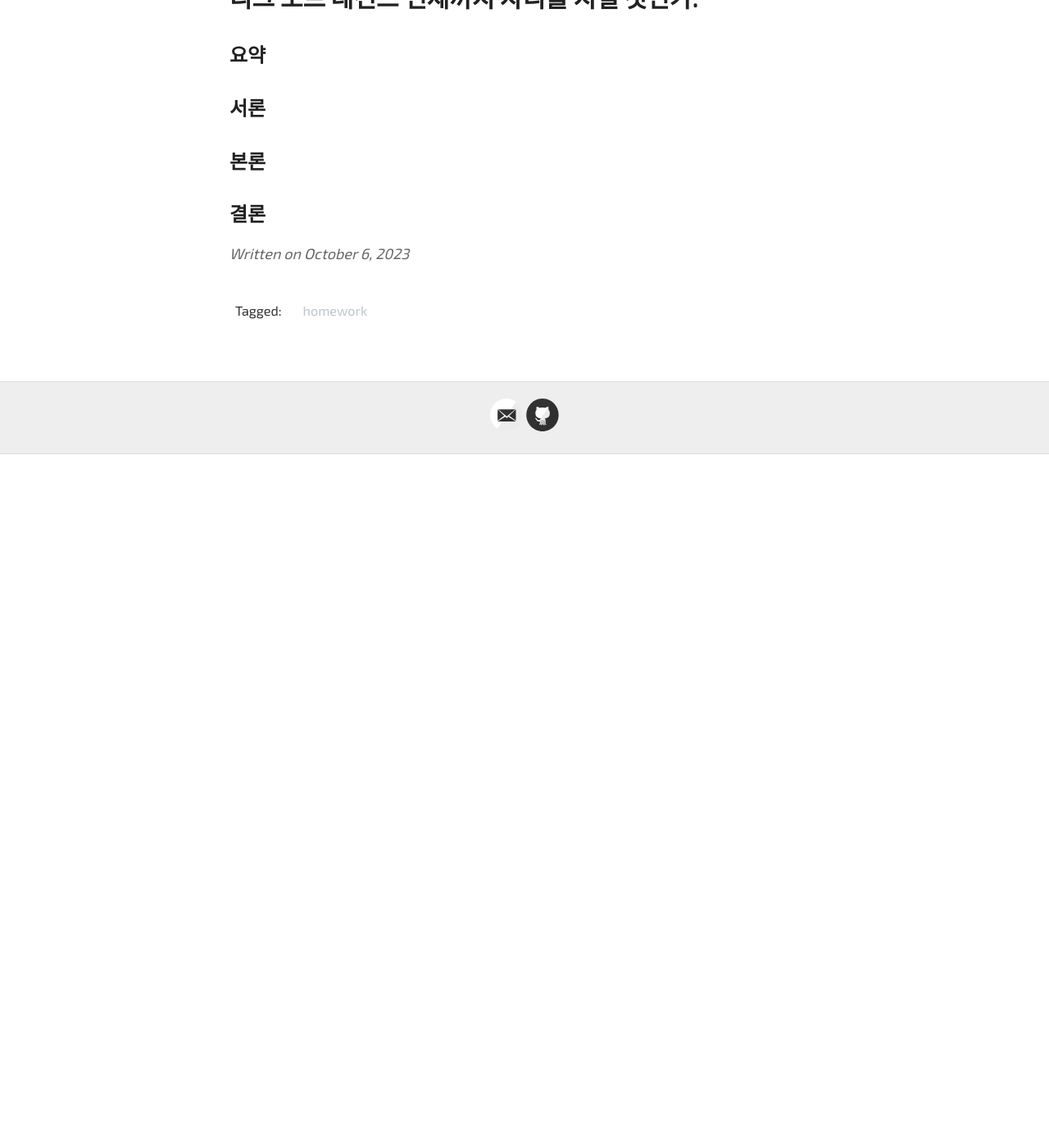
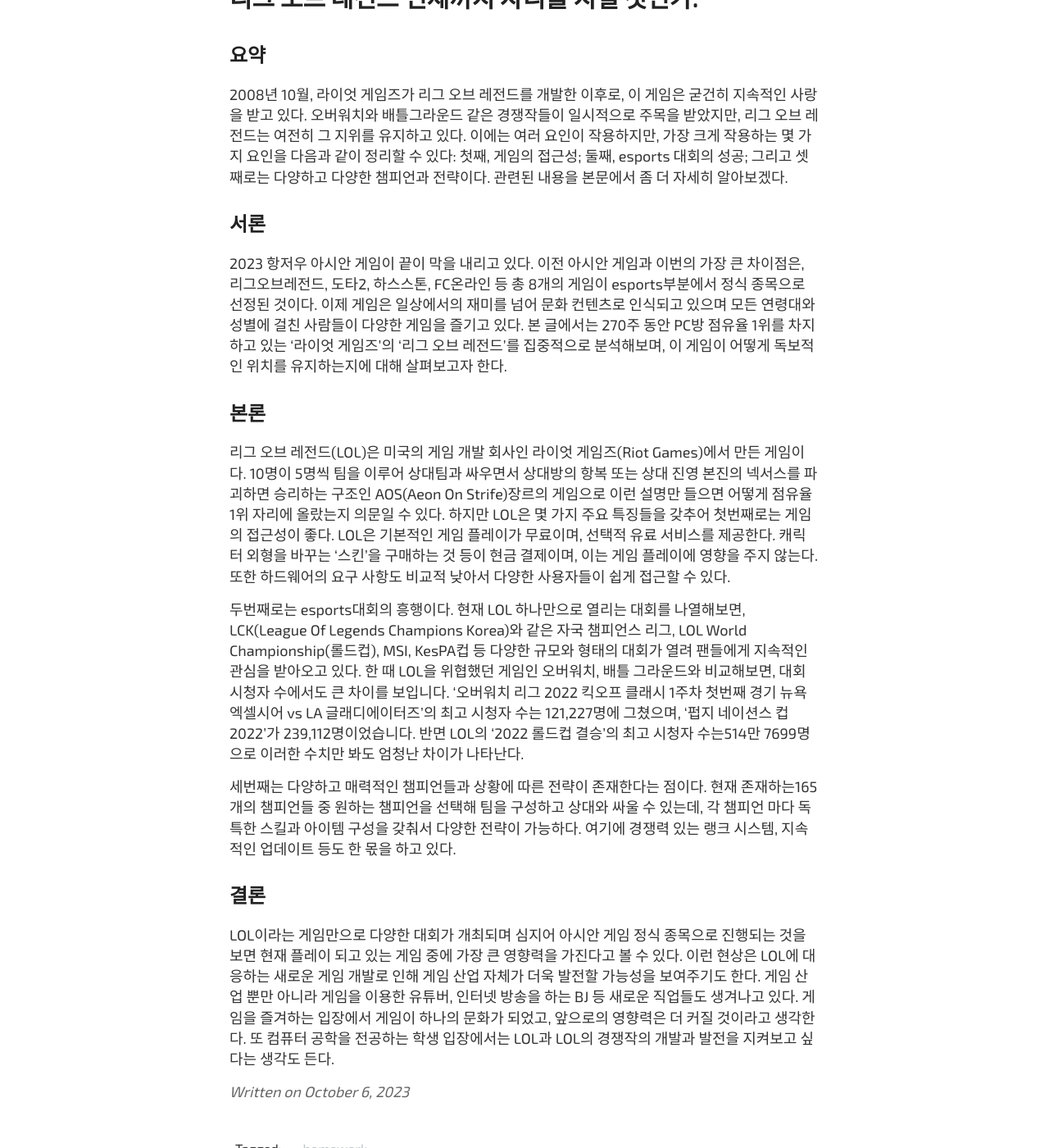
Before and after one commit to Bae-JunSeok/Bae-JunSeok.github.io, a Jekyll site: the page built from _posts/2023-10-06-homework.md, in a window 1280 px wide and 1400 px high, scrolled down 270 px. Shown: the whole window at 82% size. Built offline with Jekyll 4.4.1, drawn with Linux system fonts in a browser that asks for light colours; some web fonts are replaced; before the commit the page ends 900 px from its top, so only the background shows below that.

Commit message:
feat: 과제 수정1

```diff
--- a/_posts/2023-10-06-homework.md
+++ b/_posts/2023-10-06-homework.md
@@ -8,9 +8,20 @@
 # 리그 오브 레전드 언제까지 자리를 지킬 것인가.
 
 ## 요약
+ 2008년 10월, 라이엇 게임즈가 리그 오브 레전드를 개발한 이후로, 이 게임은 굳건히 지속적인 사랑을 받고 있다. 오버워치와 배틀그라운드 같은 경쟁작들이 일시적으로 주목을 받았지만, 리그 오브 레전드는 여전히 그 지위를 유지하고 있다. 이에는 여러 요인이 작용하지만, 가장 크게 작용하는 몇 가지 요인을 다음과 같이 정리할 수 있다: 첫째, 게임의 접근성; 둘째, esports 대회의 성공; 그리고 셋째로는 다양하고 다양한 챔피언과 전략이다. 관련된 내용을 본문에서 좀 더 자세히 알아보겠다.
 
 ## 서론
+ 2023 항저우 아시안 게임이 끝이 막을 내리고 있다. 이전 아시안 게임과 이번의 가장 큰 차이점은, 리그오브레전드, 도타2, 하스스톤, FC온라인 등 총 8개의 게임이 esports부분에서 정식 종목으로 선정된 것이다. 이제 게임은 일상에서의 재미를 넘어 문화 컨텐츠로 인식되고 있으며 모든 연령대와 성별에 걸친 사람들이 다양한 게임을 즐기고 있다. 본 글에서는 270주 동안 PC방 점유율 1위를 차지하고 있는 ‘라이엇 게임즈’의 ‘리그 오브 레전드’를 집중적으로 분석해보며, 이 게임이 어떻게 독보적인 위치를 유지하는지에 대해 살펴보고자 한다.
 
 ## 본론
+ 리그 오브 레전드(LOL)은 미국의 게임 개발 회사인 라이엇 게임즈(Riot Games)에서 만든 게임이다. 10명이 5명씩 팀을 이루어 상대팀과 싸우면서 상대방의 항복 또는 상대 진영 본진의 넥서스를 파괴하면 승리하는 구조인 AOS(Aeon On Strife)장르의 게임으로 이런 설명만 들으면 어떻게 점유율 1위 자리에 올랐는지 의문일 수 있다. 하지만 LOL은 몇 가지 주요 특징들을 갖추어
+ 첫번째로는 게임의 접근성이 좋다. LOL은 기본적인 게임 플레이가 무료이며, 선택적 유료 서비스를 제공한다. 캐릭터 외형을 바꾸는 ‘스킨’을 구매하는 것 등이 현금 결제이며, 이는 게임 플레이에 영향을 주지 않는다. 또한 하드웨어의 요구 사항도 비교적 낮아서 다양한 사용자들이 쉽게 접근할 수 있다.
+
+ 두번째로는 esports대회의 흥행이다. 현재 LOL 하나만으로 열리는 대회를 나열해보면, LCK(League Of Legends Champions Korea)와 같은 자국 챔피언스 리그, LOL World Championship(롤드컵), MSI, KesPA컵 등 다양한 규모와 형태의 대회가 열려 팬들에게 지속적인 관심을 받아오고 있다. 한 때 LOL을 위협했던 게임인 오버워치, 배틀 그라운드와 비교해보면, 대회 시청자 수에서도 큰 차이를 보입니다. ‘오버워치 리그 2022 킥오프 클래시 1주차 첫번째 경기 뉴욕 엑셀시어 vs LA 글래디에이터즈’의 최고 시청자 수는 121,227명에 그쳤으며, ‘펍지 네이션스 컵 2022’가 239,112명이었습니다. 반면 LOL의 ‘2022 롤드컵 결승’의 최고 시청자 수는514만 7699명으로 이러한 수치만 봐도 엄청난 차이가 나타난다.
+
+ 세번째는 다양하고 매력적인 챔피언들과 상황에 따른 전략이 존재한다는 점이다. 현재 존재하는165개의 챔피언들 중 원하는 챔피언을 선택해 팀을 구성하고 상대와 싸울 수 있는데, 각 챔피언 마다 독특한 스킬과 아이템 구성을 갖춰서 다양한 전략이 가능하다.
+ 여기에 경쟁력 있는 랭크 시스템, 지속적인 업데이트 등도 한 몫을 하고 있다.
+
 
 ## 결론
+ LOL이라는 게임만으로 다양한 대회가 개최되며 심지어 아시안 게임 정식 종목으로 진행되는 것을 보면 현재 플레이 되고 있는 게임 중에 가장 큰 영향력을 가진다고 볼 수 있다. 이런 현상은 LOL에 대응하는 새로운 게임 개발로 인해 게임 산업 자체가 더욱 발전할 가능성을 보여주기도 한다. 게임 산업 뿐만 아니라 게임을 이용한 유튜버, 인터넷 방송을 하는 BJ 등 새로운 직업들도 생겨나고 있다. 게임을 즐겨하는 입장에서 게임이 하나의 문화가 되었고, 앞으로의 영향력은 더 커질 것이라고 생각한다. 또 컴퓨터 공학을 전공하는 학생 입장에서는 LOL과 LOL의 경쟁작의 개발과 발전을 지켜보고 싶다는 생각도 든다.
```
